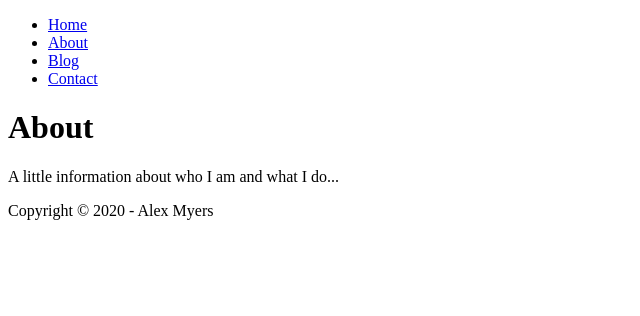
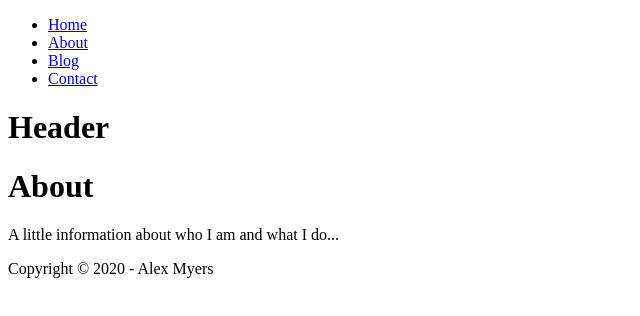
Before and after one commit to alex-pek10/gatsby-bootcamp, a Gatsby site: page /about in a window 1280 px wide. Shown: the whole page, without its empty margins (0-640 px from the left). Built offline with nearby package versions, Linux system fonts and the light colour scheme; Gatsby itself is replaced by a stand-in of ours.

Commit message:
Add: Navbar to Header and import

```diff
--- a/src/components/header.jsx
+++ b/src/components/header.jsx
@@ -0,0 +1,15 @@
+import React from "react"
+
+import Navbar from "./navbar"
+
+const Header = () => {
+  return (
+    <header>
+      <Navbar />
+
+      <h1>Header</h1>
+    </header>
+  )
+}
+
+export default Header
--- a/src/components/navbar.jsx
+++ b/src/components/navbar.jsx
@@ -0,0 +1,25 @@
+import React from "react"
+import { Link } from "gatsby"
+
+const Navbar = () => {
+  return (
+    <nav>
+      <ul>
+        <li>
+          <Link to="/">Home</Link>
+        </li>
+        <li>
+          <Link to="/about/">About</Link>
+        </li>
+        <li>
+          <Link to="/blog/">Blog</Link>
+        </li>
+        <li>
+          <Link to="/contact/">Contact</Link>
+        </li>
+      </ul>
+    </nav>
+  )
+}
+
+export default Navbar
--- a/src/pages/about.jsx
+++ b/src/pages/about.jsx
@@ -1,28 +1,12 @@
 import React from "react"
-import { Link } from "gatsby"
 
+import Header from "../components/header"
 import Footer from "../components/footer"
 
 const AboutPage = () => {
   return (
     <>
-      {/* NAVBAR */}
-      <nav>
-        <ul>
-          <li>
-            <Link to="/">Home</Link>
-          </li>
-          <li>
-            <Link to="/about/">About</Link>
-          </li>
-          <li>
-            <Link to="/blog/">Blog</Link>
-          </li>
-          <li>
-            <Link to="/contact/">Contact</Link>
-          </li>
-        </ul>
-      </nav>
+      <Header />
 
       {/* MAIN CONTENT */}
       <main>
```
Also changed, not shown: src/pages/blog.jsx (+2 -18 lines), src/pages/contact.jsx (+2 -18 lines), src/pages/index.jsx (+2 -18 lines).
